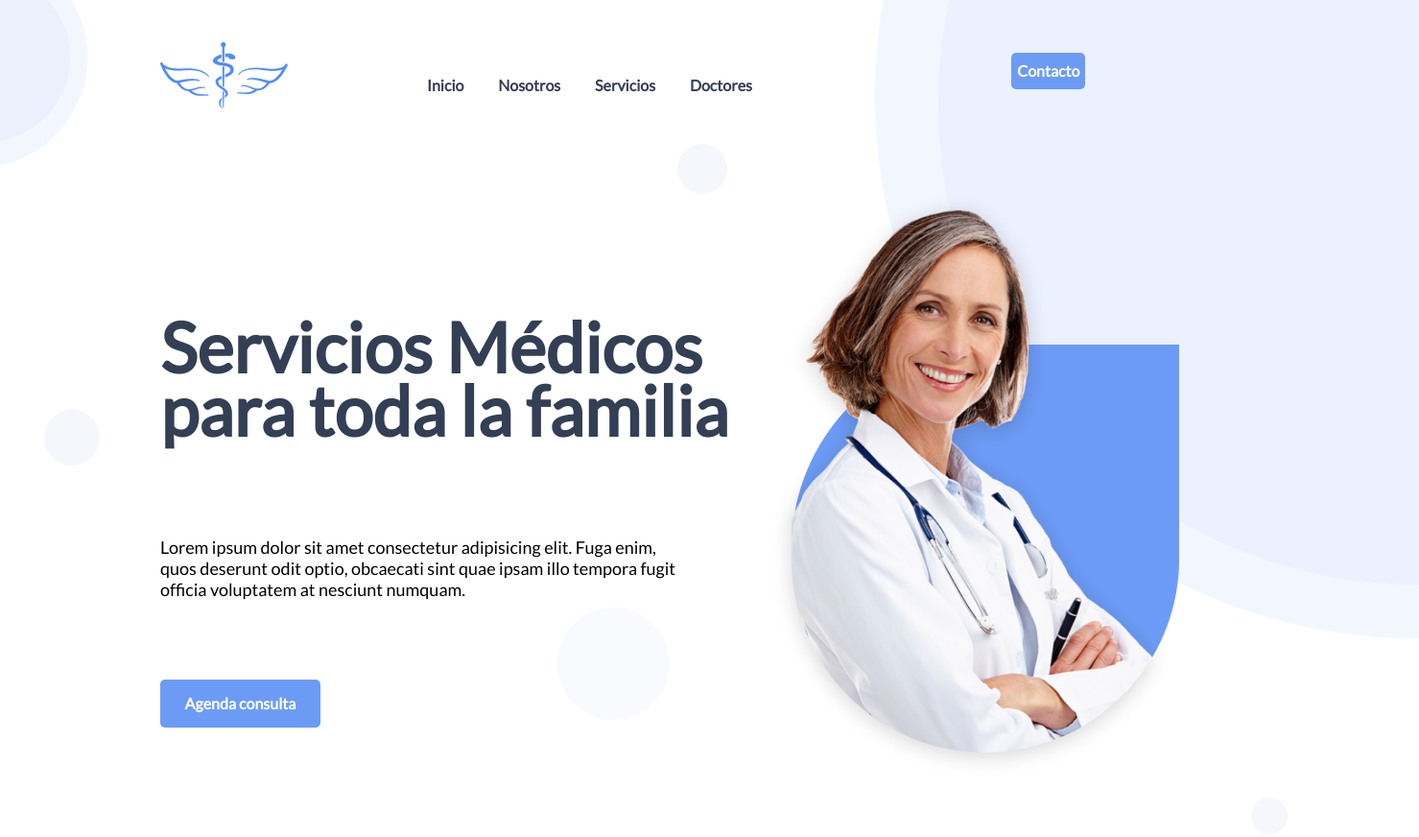
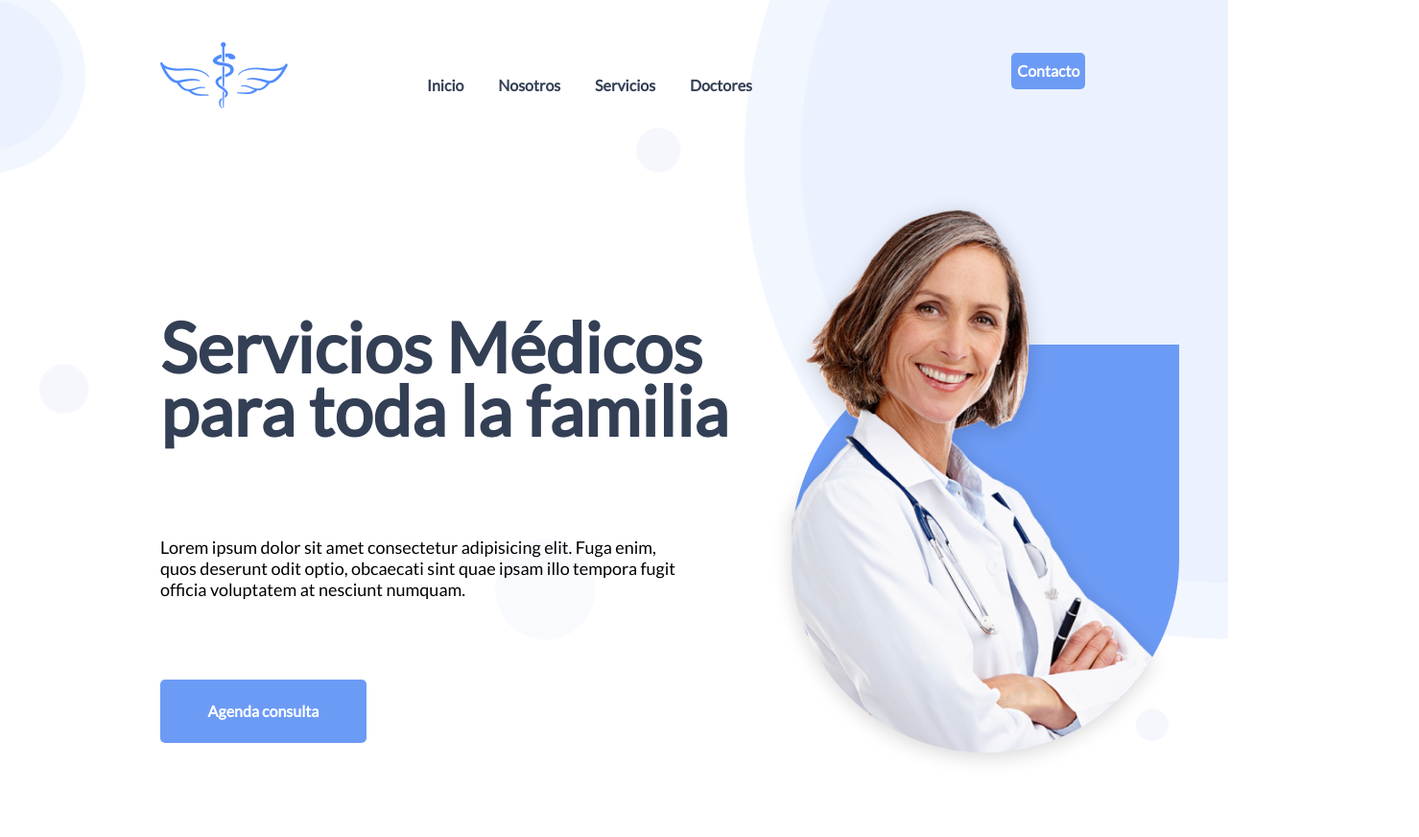
Before and after one commit to josedegouveiac/sevicios-medicos, a plain HTML site: page index.html in a window 1280 px wide. Shown: the top 872 px of the page at 96% size, 1479 px wide, since content can reach past the window. Drawn offline with Linux system fonts and the light colour scheme.

Commit message:
servicios medicos

```diff
--- a/css/styles.css
+++ b/css/styles.css
@@ -1,58 +1,7 @@
-* {
-    box-sizing: border-box;
-}
-
-.container {
-    padding: 0px;
-    margin: 0px;
-}
-
-.bg img.e-2 {
-    position: relative;
-    left: 912px;
-    top: -84px;
-}
-
-.bg img.e-7 {
-    position: relative;
-    left: 407px;
-    top: -140px;
-}
-
-.bg img.e-8 {
-    position: absolute;
-    top: -28px;
-    left: -0px;
-}
-
-.bg img.e-3 {
-    position: absolute;
-    top: -28px;
-    left: -9px;
-}
-
-.bg img.e-5 {
-    position: absolute;
-    top: 427px;
-    left: 46px;
-}
-
-.bg img.e-4 {
-    position: absolute;
-    left: 581px;
-    top: 633px;
-}
-
-.bg img.e-6 {
-    position: absolute;
-    top: 150px;
-    left: 706px;
-}
-
-.bg img.e-9 {
-    position: absolute;
-    top: 831px;
-    left: 1304px;
+body {
+    background-image: url(../img/Bg.png);
+    background-repeat: no-repeat;
+    background-size: cover;
 }
 
 .logo img {
--- a/index.html
+++ b/index.html
@@ -12,17 +12,6 @@
 </head>
 
 <body>
-    <div class="container">
-        <div class="bg">
-            <img class="e-2" src="img/Ellipse 2.png" alt="">
-            <img class="e-3" src="img/Ellipse 3.png" alt="">
-            <img class="e-4" src="img/Ellipse 4.png" alt="">
-            <img class="e-5" src="img/Ellipse 5.png" alt="">
-            <img class="e-6" src="img/Ellipse 6.png" alt="">
-            <img class="e-7" src="img/Ellipse 7.png" alt="">
-            <img class="e-8" src="img/Ellipse 8.png" alt="">
-            <img class="e-9" src="img/Ellipse 9.png" alt="">
-        </div>
 
     <div class="fila-nav">
         <div class="logo">
@@ -102,7 +91,7 @@
             <img class="vector" src="img/Vector (4).png" alt="">
         </div>
     </footer>
-    </div>
+
 </body>
 
 </html>
```
Lines whose indentation alone changed are shown as unchanged.
